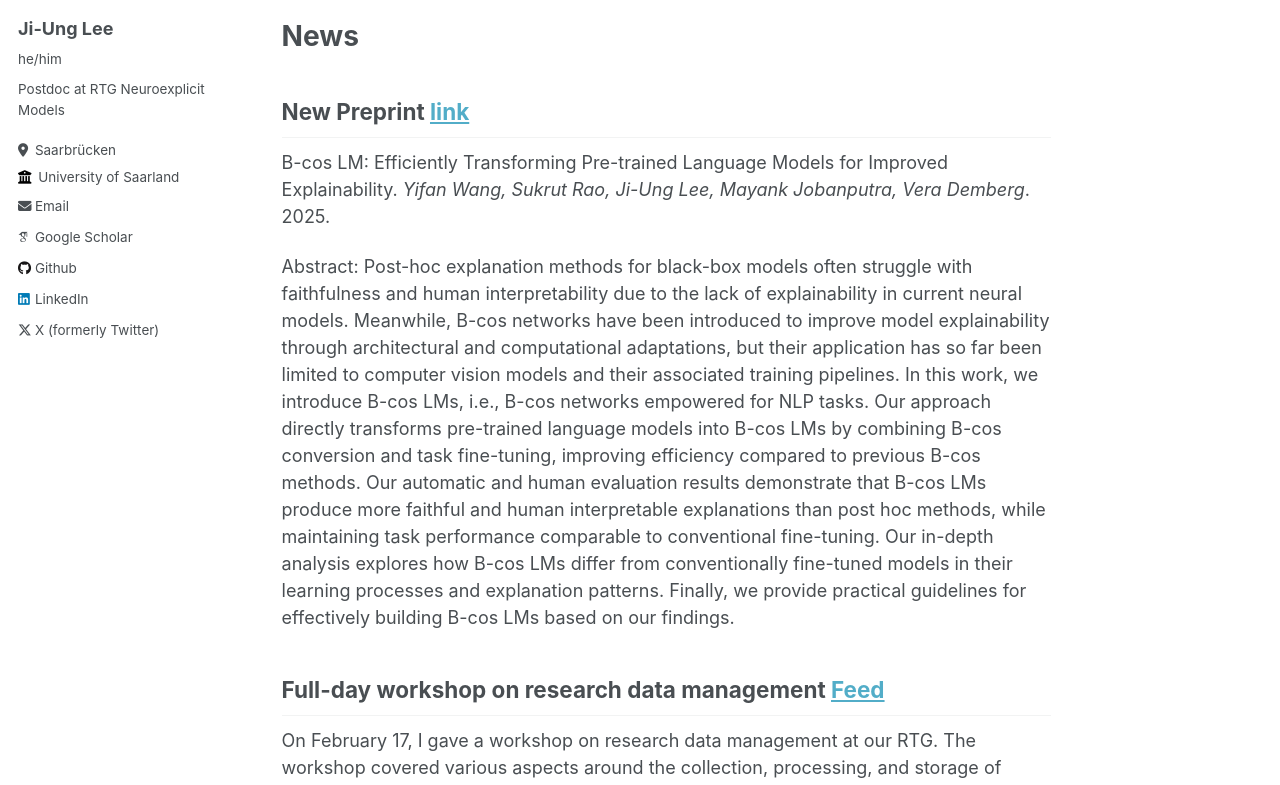
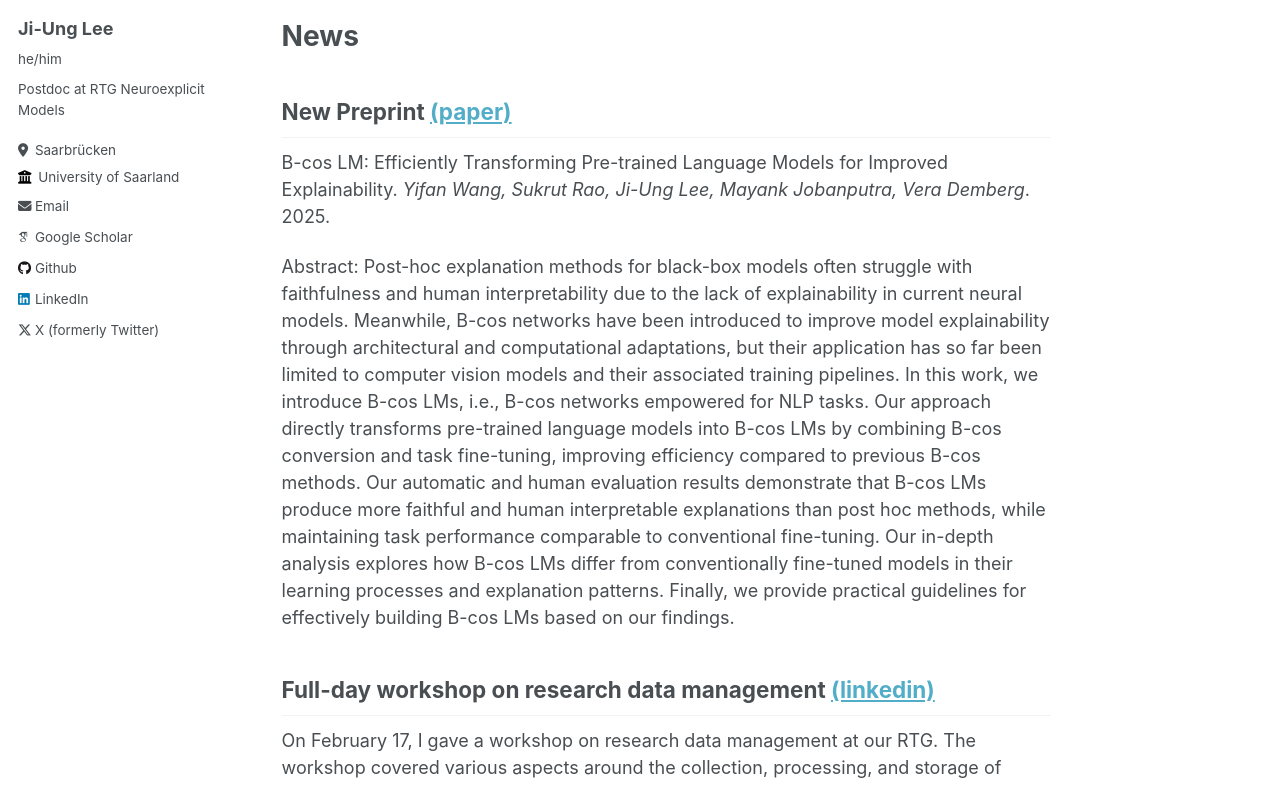
Before and after one commit to ji-ung-lee/ji-ung-lee.github.io, a Jekyll site: the page built from _pages/about.md, in a window 1280 px wide and 1400 px high. Shown: the part 395-1180 px from the top of the window. Built offline with Jekyll 4.4.1, drawn with Linux system fonts in a browser that asks for light colours; some web fonts are replaced.

Commit message:
Update about.md

```diff
--- a/_pages/about.md
+++ b/_pages/about.md
@@ -12,13 +12,13 @@ Hi there! I am Ji-Ung, a postdoc at the research training group [Neuroexplicit M
 News
 ======
 
-New Preprint [link](https://arxiv.org/abs/2502.12992)
+New Preprint [(paper)](https://arxiv.org/abs/2502.12992)
 ------
 B-cos LM: Efficiently Transforming Pre-trained Language Models for Improved Explainability. _Yifan Wang, Sukrut Rao, Ji-Ung Lee, Mayank Jobanputra, Vera Demberg_. 2025.
 
 Abstract: Post-hoc explanation methods for black-box models often struggle with faithfulness and human interpretability due to the lack of explainability in current neural models. Meanwhile, B-cos networks have been introduced to improve model explainability through architectural and computational adaptations, but their application has so far been limited to computer vision models and their associated training pipelines. In this work, we introduce B-cos LMs, i.e., B-cos networks empowered for NLP tasks. Our approach directly transforms pre-trained language models into B-cos LMs by combining B-cos conversion and task fine-tuning, improving efficiency compared to previous B-cos methods. Our automatic and human evaluation results demonstrate that B-cos LMs produce more faithful and human interpretable explanations than post hoc methods, while maintaining task performance comparable to conventional fine-tuning. Our in-depth analysis explores how B-cos LMs differ from conventionally fine-tuned models in their learning processes and explanation patterns. Finally, we provide practical guidelines for effectively building B-cos LMs based on our findings.
 
-Full-day workshop on research data management [Feed](https://www.linkedin.com/feed/update/urn:li:activity:7299739481656422402/)
+Full-day workshop on research data management [(linkedin)](https://www.linkedin.com/feed/update/urn:li:activity:7299739481656422402/)
 ------
 On February 17, I gave a workshop on research data management at our RTG. The workshop covered various aspects around the collection, processing, and storage of research data, and also provided insights on how to conduct reproducible research, especially when working with neural models. The workshop ended with a fruitful discussion where we decided upon practical guidelines for our RTG.
 
```
